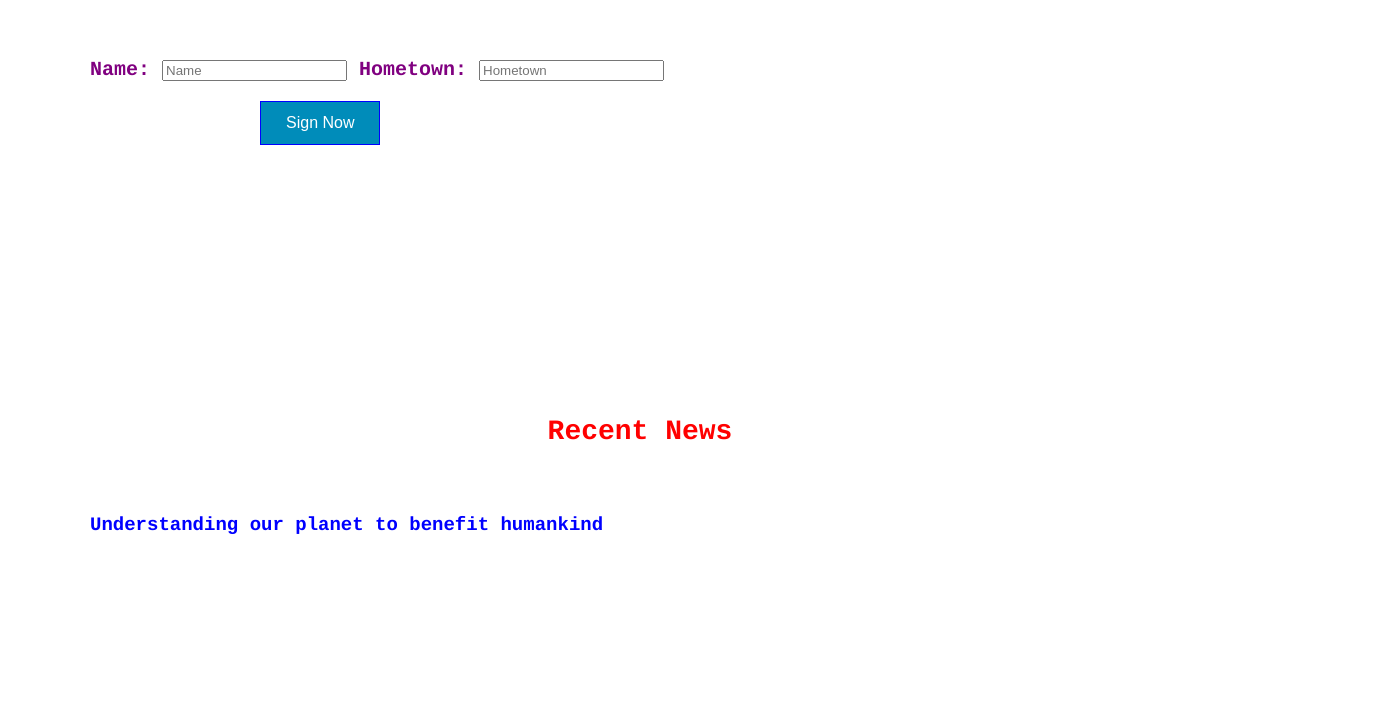
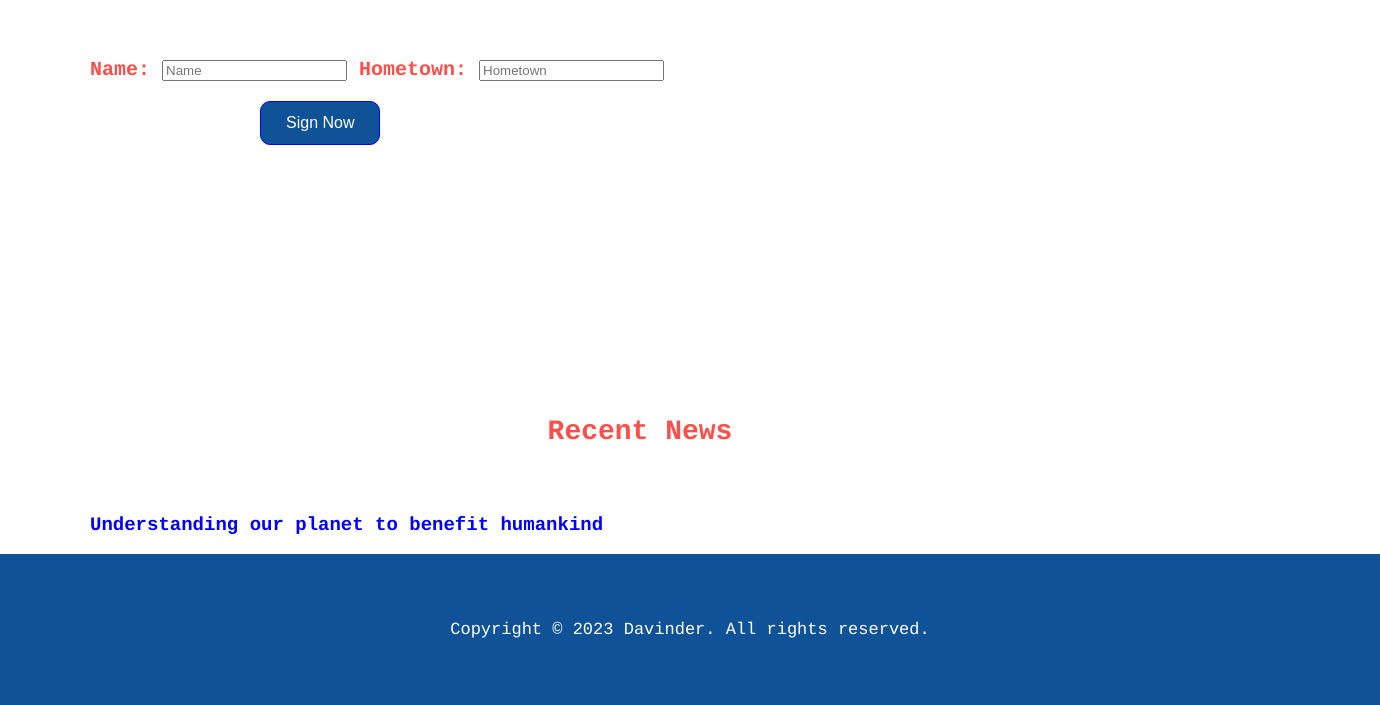
Before and after one commit to dsingh44/DSAdvocacyProject, a plain HTML site: page index.html in a window 1280 px wide. Shown: the part 2909-3614 px from the top of the page, 1380 px wide, since content can reach past the window. Before the commit the page ends 3445 px from the top, so only its background shows below. Drawn offline with Linux system fonts and the light colour scheme.

Commit message:
Added footer and update text styles

```diff
--- a/index.html
+++ b/index.html
@@ -120,6 +120,13 @@
     </a>
   </section>
 
+  <!----Footer section -------->
+  <footer>
+    <div id="footer-content">
+      <p> Copyright &copy; 2023 Davinder. All rights reserved.</p>
+    </div>
+  </footer>
+
   <script src="index.js"></script>
 </body>
 
--- a/style.css
+++ b/style.css
@@ -14,9 +14,8 @@ body {
     background-image: url('');
 
     /* Customize the font, size, and color for text*/
-    font-family: Arial;
     font-size: 17px;
-    color: blue;
+    color: #0F5298;
     font-family: Courier, monospace;
 
     /* Adjust the padding and margins */
@@ -73,6 +72,7 @@ body {
   margin-top: 4px;
 }
 
+
 /* customize dark mode theme */
 .dark-mode {
   background-color: black;
@@ -111,7 +111,7 @@ Header Section styles
 }
 
 .custom{
-  color:red;
+  color:#FF4F4B;
   text-align: center;
   font-size:28px;
 }
@@ -167,17 +167,18 @@ a:active{
   text-align: center;
 }
 button {
-  background-color:  #008CBA;
+  background-color: #0F5298;
   color: white;
   font-size: 16px;
   text-align: center;
   border: 1px solid blue;
   padding: 12px 25px;
   cursor: pointer;
+  border-radius: 10px;
 }
 button:hover{
   background-color: black;
-  color:red;
+  color:#FF4F4B;
   margin-top: 20px;
 }
 
@@ -230,7 +231,7 @@ styles for petition part
 }
 #sign-petition{
   margin-left: 90px;
-  color:purple;
+  color:#FF4F4B;
   font-weight:bold;
   font-size:20px;
 }
@@ -286,3 +287,13 @@ styles for petition part
   align-items:center;
   justify-content: center;
 }
+
+/*style for footer section*/
+footer{
+  background-color: #0F5298;
+  padding: 50px;
+  text-align: center;
+  position: relative;
+  width:100%;
+  color:white
+}
```
Also changed, not shown: img/climatechange.jpg.
